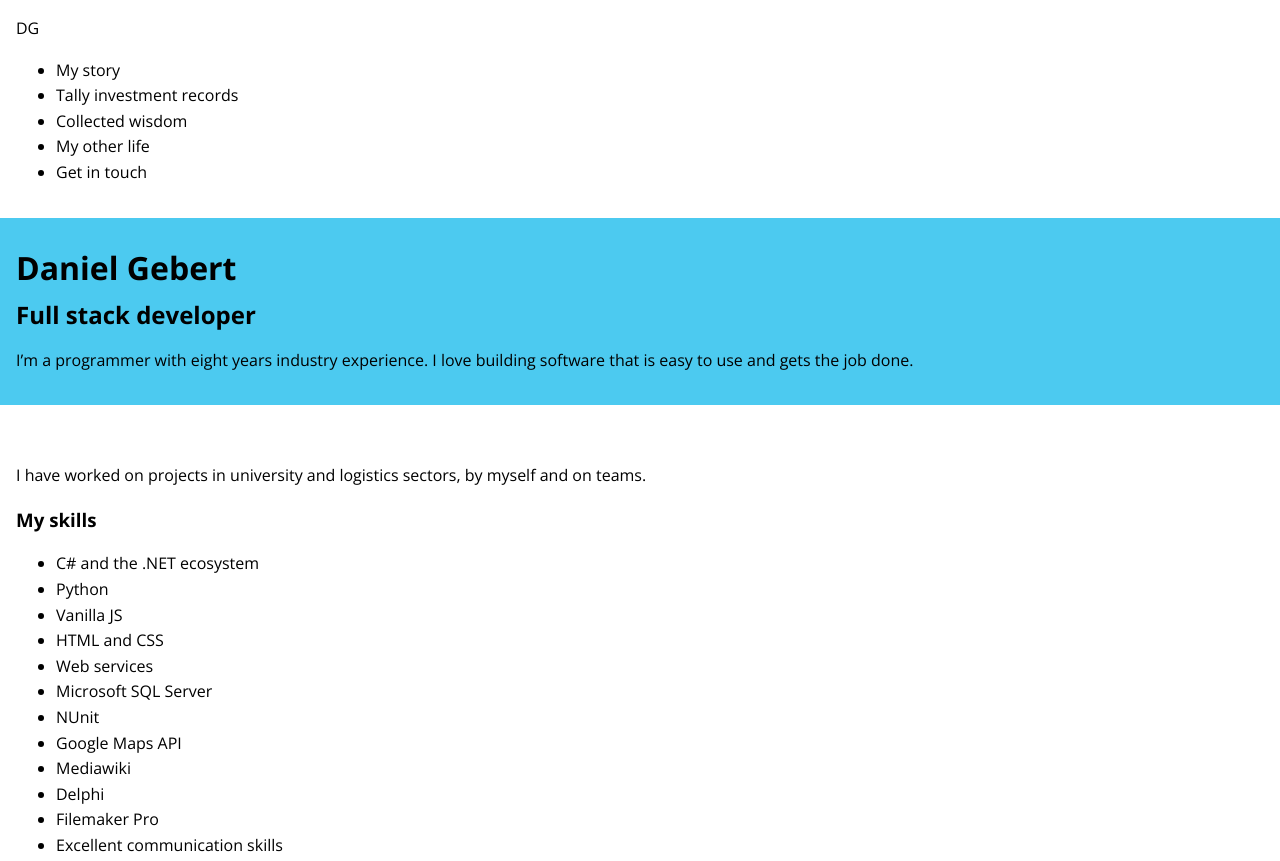
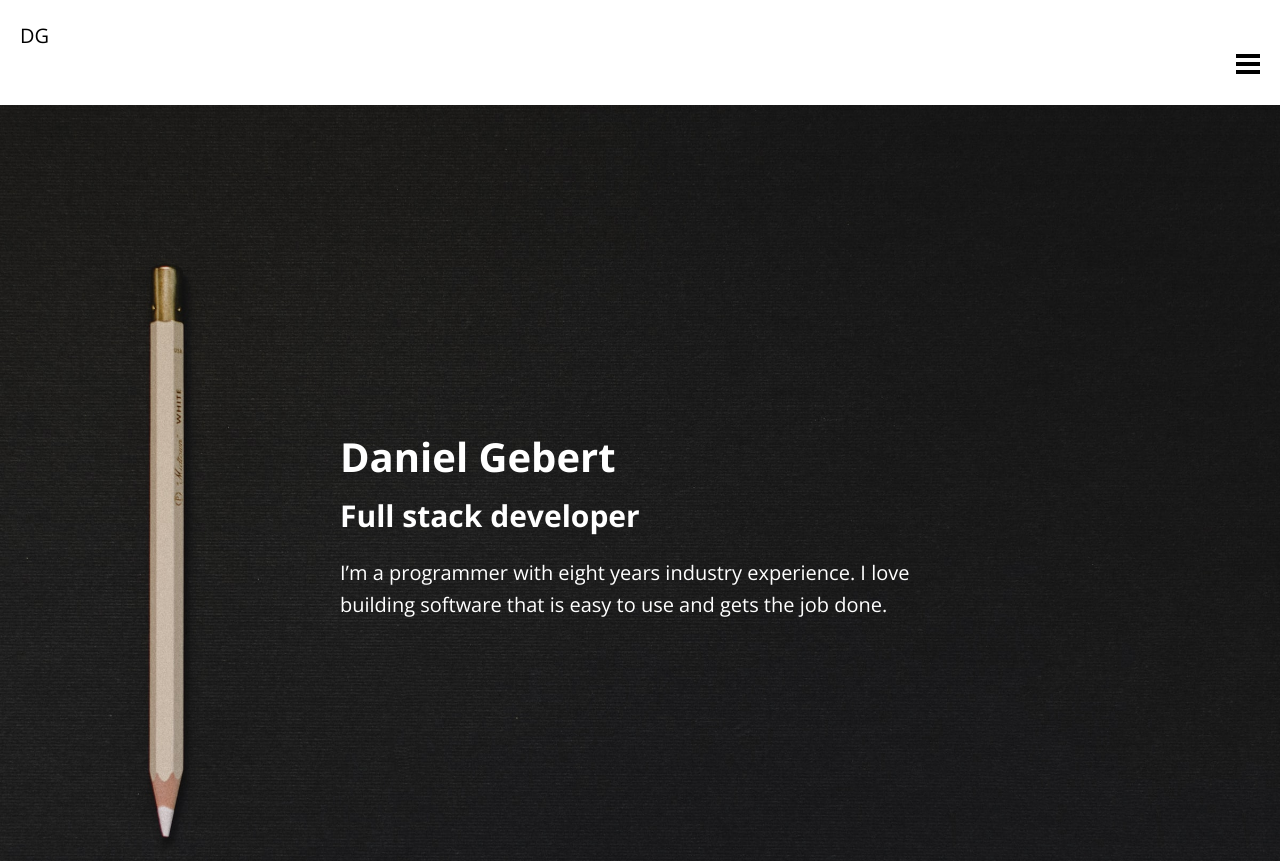
Before and after one commit to djgebert/djgebert.github.io, a plain HTML site: page index-prep.html in a window 1280 px wide. Shown: the top 861 px of the page. Drawn offline with nearby package versions, Linux system fonts and the light colour scheme.

Commit message:
Added image to hero, started adding dropdown menu.

```diff
--- a/css/global.css
+++ b/css/global.css
@@ -12,7 +12,7 @@
 
   /* Fonts */
   font-family: 'Open Sans', Verdana, sans-serif;
-  font-size: 1rem;
+  font-size: 20px;
   line-height: 1.6rem;
 }
 
@@ -49,8 +49,89 @@ a:hover, a:active {
   text-decoration: none;
 }
 
+
+/* Navbar adapted from https://www.w3schools.com/howto/howto_css_dropdown_navbar.asp */
+
+ /* Navbar container */
+ .nav {
+  overflow: hidden;
+}
+
+/* Links inside the navbar */
+.navbar a {
+  float: left;
+  font-size: 16px;
+  color: white;
+  text-align: center;
+  padding: 14px 16px;
+  text-decoration: none;
+}
+
+/* The dropdown container */
+.nav__dropdown {
+  float: right;
+  overflow: hidden;
+}
+
+/* Dropdown button -- needed?*/
+.dropdown .dropbtn {
+  font-size: 16px;
+  border: none;
+  outline: none;
+  color: white;
+  padding: 14px 16px;
+  background-color: inherit;
+  font-family: inherit; /* Important for vertical align on mobile phones */
+  margin: 0; /* Important for vertical align on mobile phones */
+}
+
+/* Dropdown content (hidden by default) */
+.nav__list {
+  display: none;
+  position: absolute;
+  background-color: #f9f9f9;
+  min-width: 160px;
+  box-shadow: 0px 8px 16px 0px rgba(0,0,0,0.2);
+  z-index: 1;
+}
+
+/* Links inside the dropdown */
+.nav__list a {
+  float: none;
+  color: black;
+  padding: 12px 16px;
+  text-decoration: none;
+  display: block;
+  text-align: left;
+}
+
+/* Add a grey background color to dropdown links on hover */
+.nav__list a:hover {
+  background-color: #ddd;
+}
+
+/* Show the dropdown menu on hover */
+.nav__dropdown:hover .nav__list {
+  display: block;
+}
+
+
 .hero {
-  background-color: var(--vivid-sky-blue);
+  position: relative;
+  border: 0;
+  padding: 0;
+  color: white;
+}
+
+.hero img {
+  width: 100%;
+}
+
+.hero__text {
+  position: absolute;
+  top: 50%;
+  left: 50%;
+  transform: translate(-50%, -50%);
 }
 
 #skills {
--- a/index-prep.html
+++ b/index-prep.html
@@ -18,6 +18,9 @@
       <div class="nav__logo">
         DG
       </div>
+        <div class="nav__dropdown">
+          <!-- https://iconmonstr.com/menu-1-svg/ -->
+          <svg xmlns="http://www.w3.org/2000/svg" width="24" height="24" viewBox="0 0 24 24"><path d="M24 6h-24v-4h24v4zm0 4h-24v4h24v-4zm0 8h-24v4h24v-4z"/></svg>
           <ul class="nav__list">
             <li class="nav__item">
               <a href="#">My story</a>
@@ -36,11 +39,18 @@
             </li>
           </ul>
         </div>
+
+
+
+    </div>
     <!-- Hero -->
-    <div class="hero section">
+    <div class="hero">
+      <img src="./img/kelly-sikkema-tk9RQCq5eQo-unsplash.jpg" alt="Desk with pencil">
+      <div class="hero__text section">
         <h1>Daniel Gebert</h1>
         <h2>Full stack developer</h2>
         <p>I’m a programmer with eight years industry experience. I love building software that is easy to use and gets the job done.
+        </div>
     </div>
   </div>
   <!-- Skills summary -->
```
Also changed, not shown: index.html (+1 -1 lines), img/iconmonstr-menu-1.svg (added), img/iconmonstr-x-mark-1.svg (added), img/kelly-sikkema-tk9RQCq5eQo-unsplash.jpg (added). Lines whose indentation alone changed are shown as unchanged.
